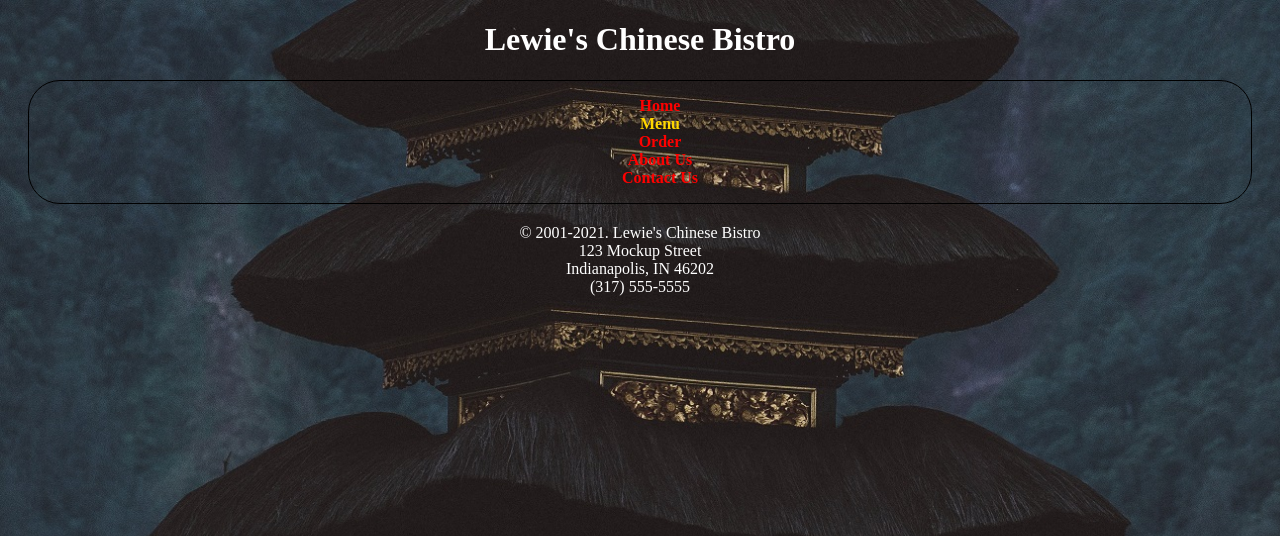
After one commit to abatgali/ProjectGroup10, a PHP site: page /menu.php in a window 1280 px wide. The commit adds this page. Shown: the top 536 px of the page. Run offline with PHP 8.4, Linux system fonts and the light colour scheme.

Commit message:
Add files via upload

```diff
--- /dev/null
+++ b/basics/footer.php
@@ -0,0 +1,19 @@
+<?php
+/*
+    Author: James Ritter
+    Date: $(DATE)
+    File: $(FILE_NAME)
+    Description: Footer
+ */
+?>
+
+<!DOCTYPE html>
+<html lang="en">
+    <footer>
+        <p>&copy; 2001-<span id="copyright">20XX</span>. Lewie's Chinese Bistro</p>
+        <p>123 Mockup Street</p>
+        <p>Indianapolis, IN 46202</p>
+        <p>(317) 555-5555</p>
+    </footer>
+    <script src="../website/scripts/copyright.js"></script>
+</html>
--- /dev/null
+++ b/basics/head.php
@@ -0,0 +1,19 @@
+<?php
+/*
+ *Author: James Ritter
+ *Date: 11/10/2021
+ *File: head.php
+ *Description:
+ */
+?>
+
+<!DOCTYPE html>
+<html lang="en">
+    <head>
+        <title><?= $title; ?></title>
+        <meta charset="utf-8">
+        <meta name="viewport" content="width=device-width, initial-scale=1.0">
+        <meta name="description" content="">
+        <link rel="stylesheet" href="../website/css/style.css">
+    </head>
+</html>
--- /dev/null
+++ b/css/style.css
@@ -0,0 +1,154 @@
+/*
+    Name:           James Ritter
+    Date:           November 1, 2021
+    Description:    Main style sheet for Lewie's
+*/
+
+body {
+    background-image: url("../images/home_1440.jpg");
+    background-attachment: fixed;
+    background-size: cover;
+}
+
+.container {
+    margin: auto;
+    width: 100%;
+    color: white;
+}
+
+header {
+    text-align: center;
+    color: white;
+    font-weight: bold;
+}
+
+/* NAVIGATION */
+nav {
+    border: 1px solid black;
+    border-radius: 2em;
+    margin: 1.25em;
+}
+
+nav li {
+    list-style-type: none;
+    text-align: center;
+}
+
+nav a {
+    text-decoration: none;
+    font-weight: bold;
+}
+
+nav a:link {
+    color: red;
+}
+
+nav a:visited {
+    color: darkorange;
+}
+
+nav a:hover {
+    color: white;
+}
+
+nav a.current {
+    color: gold;
+}
+
+/* Home Page */
+.indexTop {
+    color: white;
+    text-align: center;
+    border: 1px solid black;
+    margin: 1.25em;
+    padding: 1.25em;
+}
+
+.indexMid {
+    color: white;
+    border: 1px solid black;
+    margin: 1.25em;
+    padding: 1.25em;
+}
+
+.indexMid h2 {
+    text-align: center;
+}
+
+.featureItems {
+    text-align: center;
+    margin: 1.25em;
+    padding: 1.25em;
+}
+
+.googleMap {
+    text-align: center;
+    margin: 1.25em;
+    padding: 1.25em;
+}
+
+/* About Us Page*/
+.aboutTop {
+    text-align: center;
+    border: 1px solid black;
+    margin: 1.25em;
+    padding: 1.25em;
+}
+
+.aboutMid {
+    border: 1px solid black;
+    margin: 1.25em;
+    padding: 1.25em;
+}
+
+.aboutMid article {
+    text-align: left;
+    padding: 1.25em;
+}
+
+.aboutMid aside {
+    text-align: right;
+    padding: 1.25em;
+}
+
+.aboutBottom {
+    text-align: center;
+    border: 1px solid black;
+    margin: 1.25em;
+    padding: 1.25em;
+}
+
+/* FOOTER */
+footer {
+    text-align: center;
+    color: white;
+}
+
+footer p {
+    margin: 0;
+}
+
+
+@media screen and (min-width: 900px){
+    .featureItems {
+        display: inline;
+    }
+
+}
+
+
+
+/*Coloring for layout*/
+/*
+.container {
+    background-color: black;
+}
+header {
+    background-color: orange;
+}
+nav {
+    background-color: blue;
+}
+footer {
+    background-color: pink;
+}
--- /dev/null
+++ b/menu.php
@@ -0,0 +1,40 @@
+<?php
+/*
+ *Author:       James Ritter
+ *Date:         11/10/2021
+ *File:         menu.php
+ *Description:  Menu page
+*/
+?>
+
+<?php
+$title = "Our Menu";
+//require_once ("../website/basics/database.php");
+?>
+
+<!DOCTYPE html>
+<html lang="en">
+    <?php
+    require("basics/head.php");
+    ?>
+    <body>
+        <div class="container">
+            <header>
+                <h1>Lewie's Chinese Bistro</h1>
+            </header>
+            <nav>
+                <ul>
+                    <li><a href="index.php">Home</a></li>
+                    <!--The class "current" allows for highlight in nav-->
+                    <li><a class="current" href="menu.php">Menu</a></li>
+                    <li><a href="order.php">Order</a></li>
+                    <li><a href="about.php">About Us</a></li>
+                    <li><a href="contact.php">Contact Us</a></li>
+                </ul>
+            </nav>
+            <?php
+            require("basics/footer.php");
+            ?>
+        </div>
+    </body>
+</html>
--- /dev/null
+++ b/scripts/copyright.js
@@ -0,0 +1,11 @@
+/* Add copyright to footer 								*/
+/* Author:		Barry J. Sullens 						*/
+/* Date:		June 21, 2016 							*/
+/* Description:	Adds current copyright year to footer 	*/
+
+"use strict";
+
+var copyrightElement = document.getElementById("copyright");
+var currentYear = new Date().getFullYear();
+
+copyrightElement.innerHTML = currentYear;
```
Also changed, not shown: about.php (added, +85 -0 lines), basics/database.php (added, +29 -0 lines), contact.php (added, +40 -0 lines), index.php (+74 -43 lines), order.php (added, +40 -0 lines), images/Louies Restuarant Menu Items.jpg (added), images/Wireframe.png (added), images/dark_background.jpg (added), images/home_1440.jpg (added).
